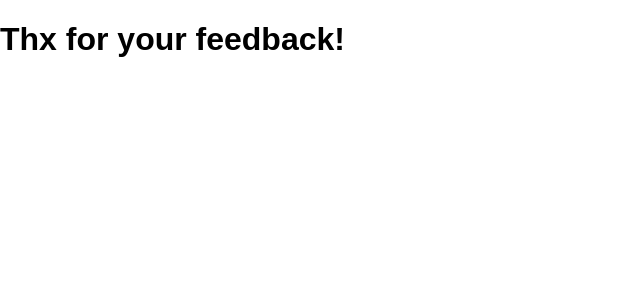
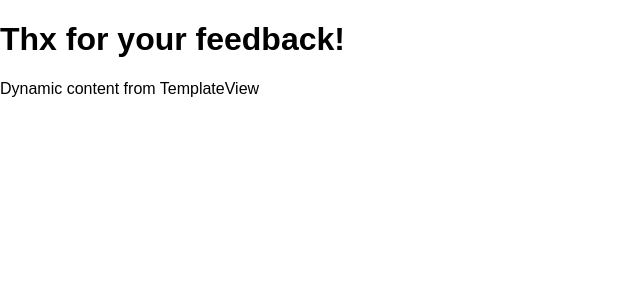
Before and after one commit to francktiomo/django, a Django app: page /thx/ in a window 1280 px wide. Shown: the top 300 px of the page, without its empty margins (0-640 px from the left). Run offline with Django 5.2, Linux system fonts and the light colour scheme.

Commit message:
Using a TemplateView for the thx view

```diff
--- a/feedback/reviews/templates/reviews/thx.html
+++ b/feedback/reviews/templates/reviews/thx.html
@@ -4,4 +4,5 @@
 
 {% block content %}
   <h1>Thx for your feedback!</h1>
+  <p>{{ dynamic_content_example }}</p>
 {% endblock %}
--- a/feedback/reviews/views.py
+++ b/feedback/reviews/views.py
@@ -6,6 +6,7 @@ from .models import Review
 
 from django.http import HttpRequest
 from django.views import View
+from django.views.generic.base import TemplateView
 
 # Create your views here.
 
@@ -28,9 +29,14 @@ class ReviewView(View):
             'form': form
         })
 
-class ThxView(View):
-    def get(self, request: HttpRequest):
-        return render(request, 'reviews/thx.html')
+class ThxView(TemplateView):
+    template_name = 'reviews/thx.html'
+
+    def get_context_data(self, **kwargs):
+        context = super().get_context_data(**kwargs)
+        context['dynamic_content_example'] = 'Dynamic content from TemplateView'
+        return context
+
 
 
 # def review(request: HttpRequest):
```
